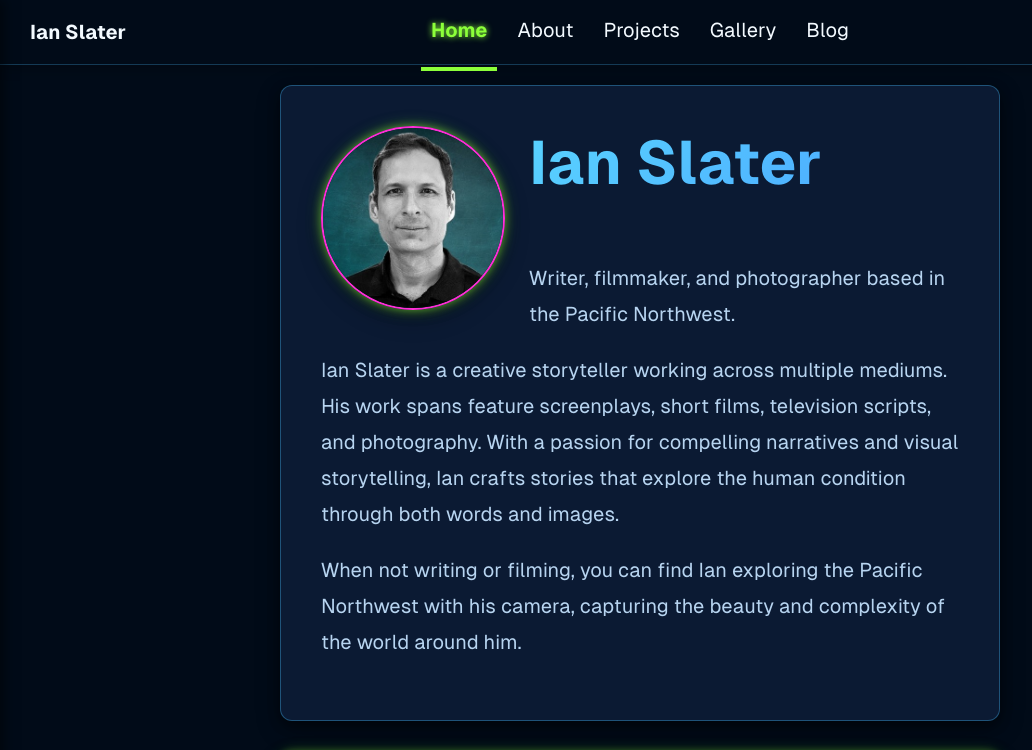
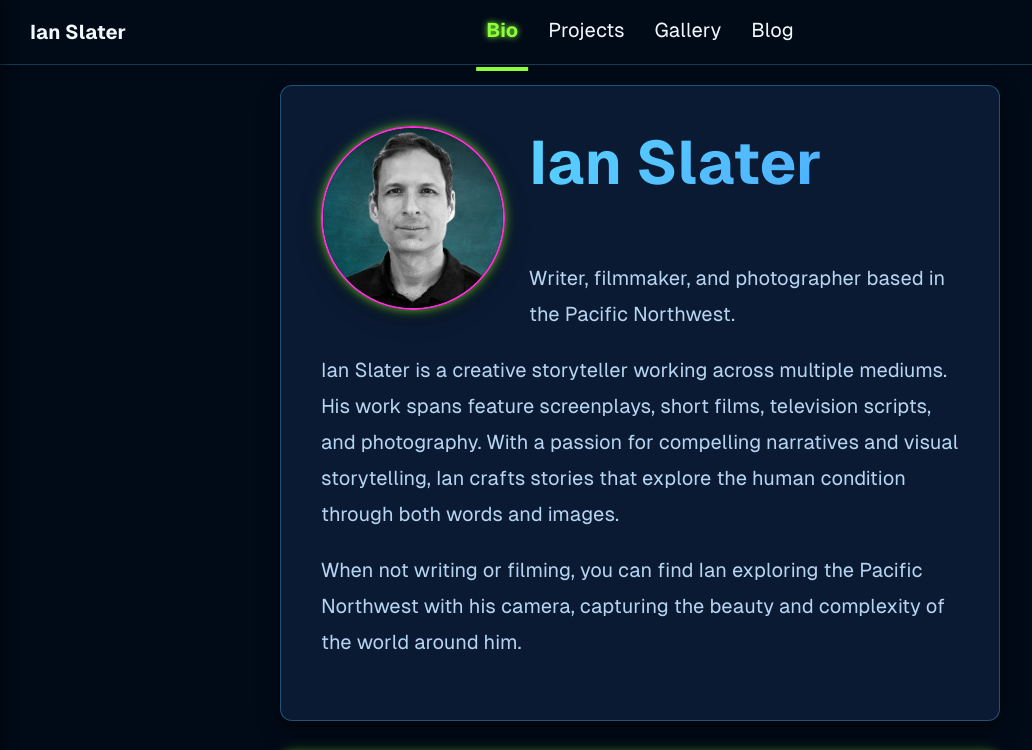
Before and after one commit to orwarhol/slater-sites, an Astro site in the folder apps/ian-site/: page / in a window 1280 px wide. Shown: the top 750 px of the page, without its empty margins (0-1032 px from the left). Built offline with nearby package versions, Linux system fonts and the light colour scheme; Astro itself is replaced by a stand-in of ours.

Commit message:
Update header links to include 'Bio'
Replaced 'Home' link with 'Bio' in the header.

```diff
--- a/apps/ian-site/src/components/Header.astro
+++ b/apps/ian-site/src/components/Header.astro
@@ -12,8 +12,7 @@ import { SITE_TITLE } from '../consts';
 			<span></span>
 		</button>
 		<div class="internal-links">
-			<HeaderLink href="/">Home</HeaderLink>
-			<HeaderLink href="/about">About</HeaderLink>
+			<HeaderLink href="/">Bio</HeaderLink>
 			<HeaderLink href="/projects">Projects</HeaderLink>
 			<HeaderLink href="/gallery">Gallery</HeaderLink>
 			<HeaderLink href="/blog">Blog</HeaderLink>
```
